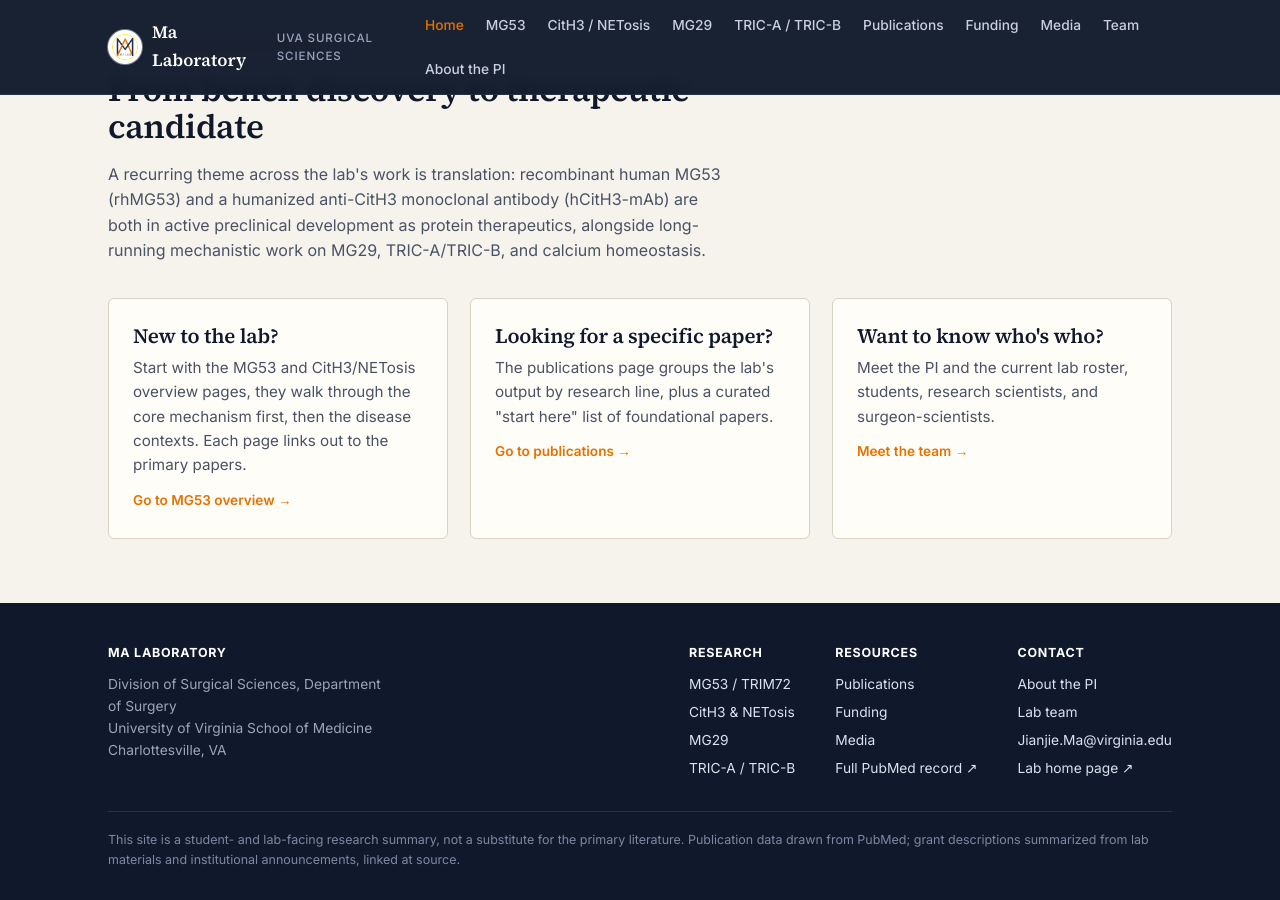
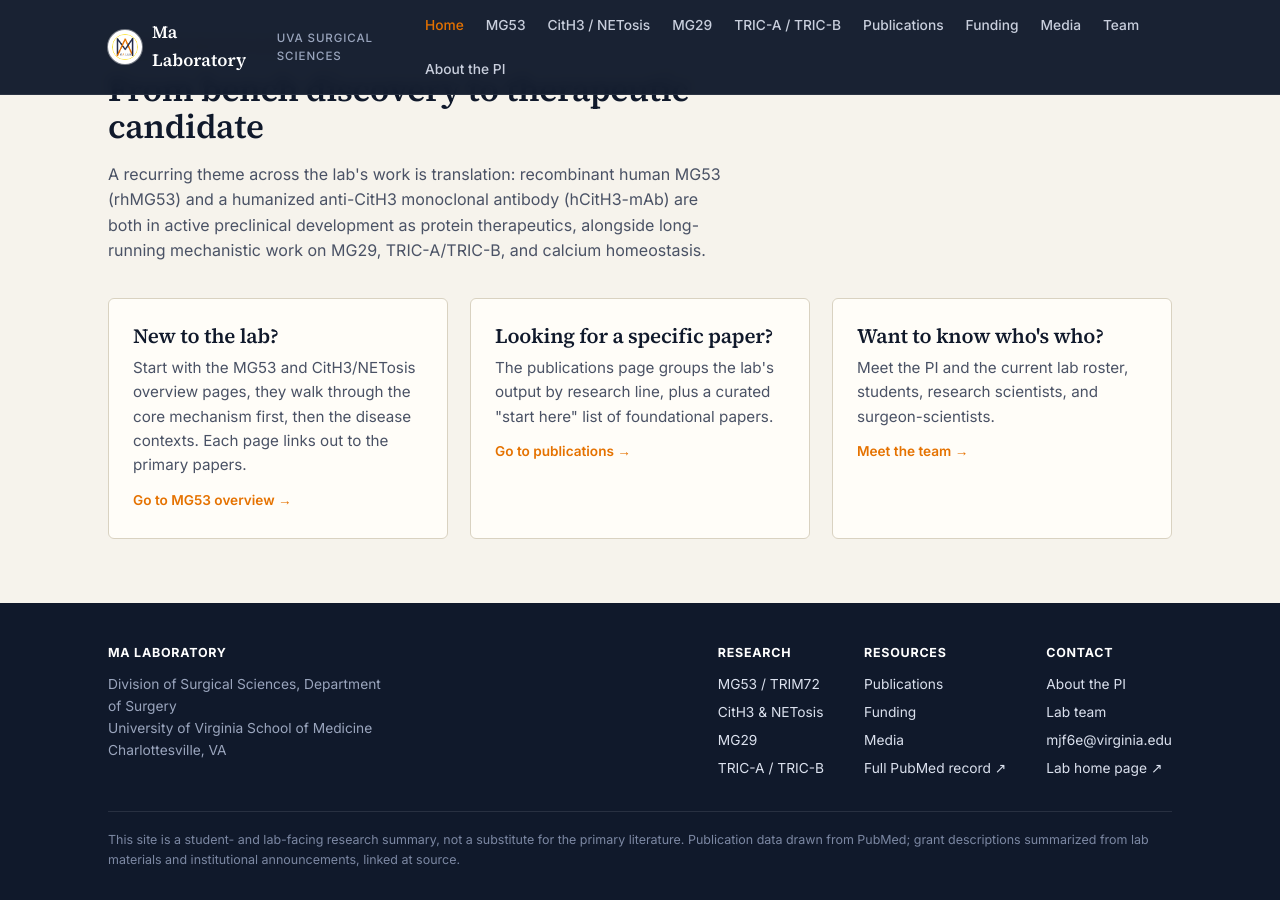
Before and after one commit to mjf6e/Ma-Lab-Research-Portfolio, a Jekyll site: the page built from index.html, in a window 1280 px wide and 900 px high, scrolled down 2156 px. Built offline with Jekyll 4.4.1, drawn with Linux system fonts in a browser that asks for light colours.

Commit message:
Update footer contact email to mjf6e@virginia.edu

```diff
--- a/_layouts/default.html
+++ b/_layouts/default.html
@@ -71,7 +71,7 @@
           <ul>
             <li><a href="{{ '/about.html' | relative_url }}">About the PI</a></li>
             <li><a href="{{ '/team.html' | relative_url }}">Lab team</a></li>
-            <li><a href="mailto:Jianjie.Ma@virginia.edu">Jianjie.Ma@virginia.edu</a></li>
+            <li><a href="mailto:mjf6e@virginia.edu">mjf6e@virginia.edu</a></li>
             <li><a href="https://www.jianjiemalab.com/" target="_blank" rel="noopener">Lab home page ↗</a></li>
           </ul>
         </div>
```
